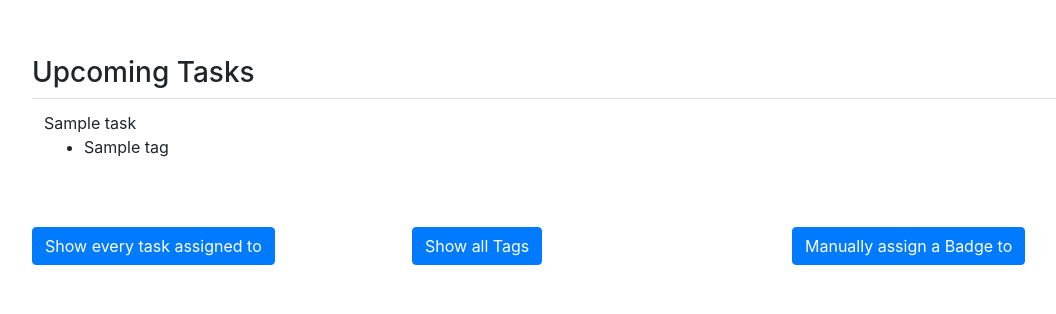
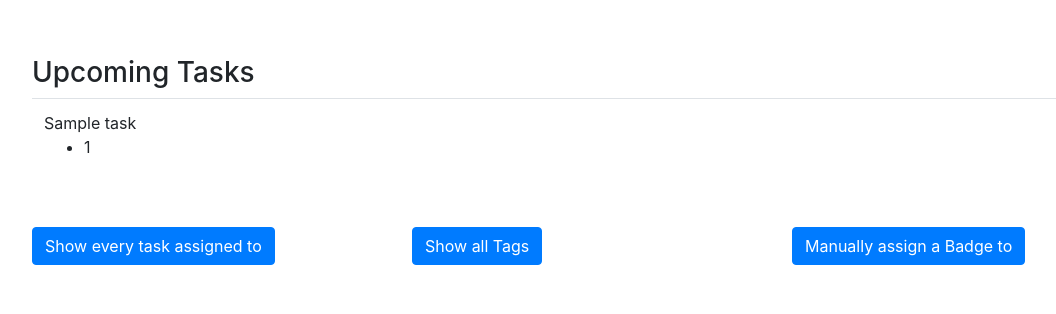
Before and after one commit to paulscrugham/task-database, a Flask app: template website/templates/user_main_page.html in a window 1280 px wide. Shown: the part 56-370 px from the top of the page, without its empty margins (53-1109 px from the left). Run offline with Flask 2, Linux system fonts and the light colour scheme; the template is opened without the code that fills it: most values are stand-ins (such as "Sample title", 1, 10 or a date in 2020); some libraries are stand-ins or nearby versions.

Commit message:
fixing user-main page template to properly show tags

```diff
--- a/website/templates/user_main_page.html
+++ b/website/templates/user_main_page.html
@@ -13,7 +13,7 @@
         <td>
           {{ task }}
           <ul>
-            {% for tag in task %}
+            {% for tag in task[0] %}
             <li>{{ tag }}</li>
             {% endfor %}
           </ul>
```
